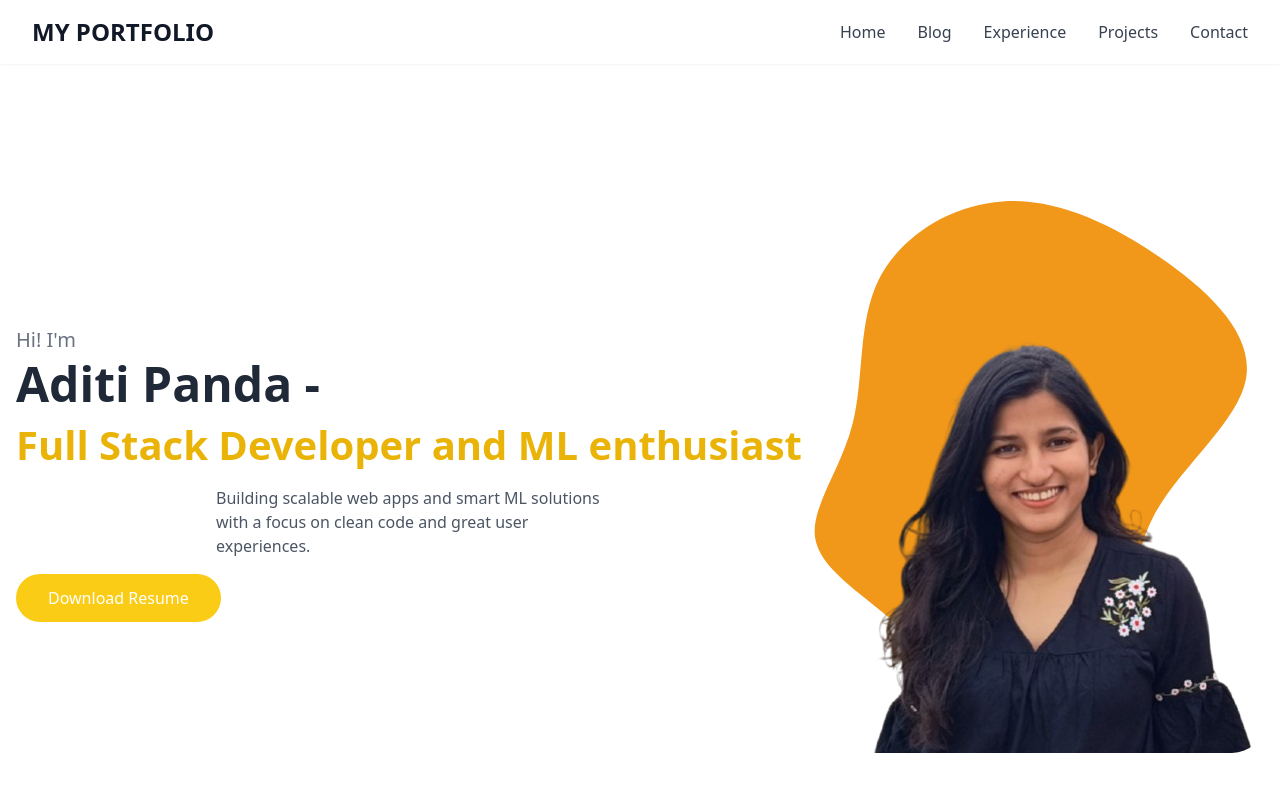
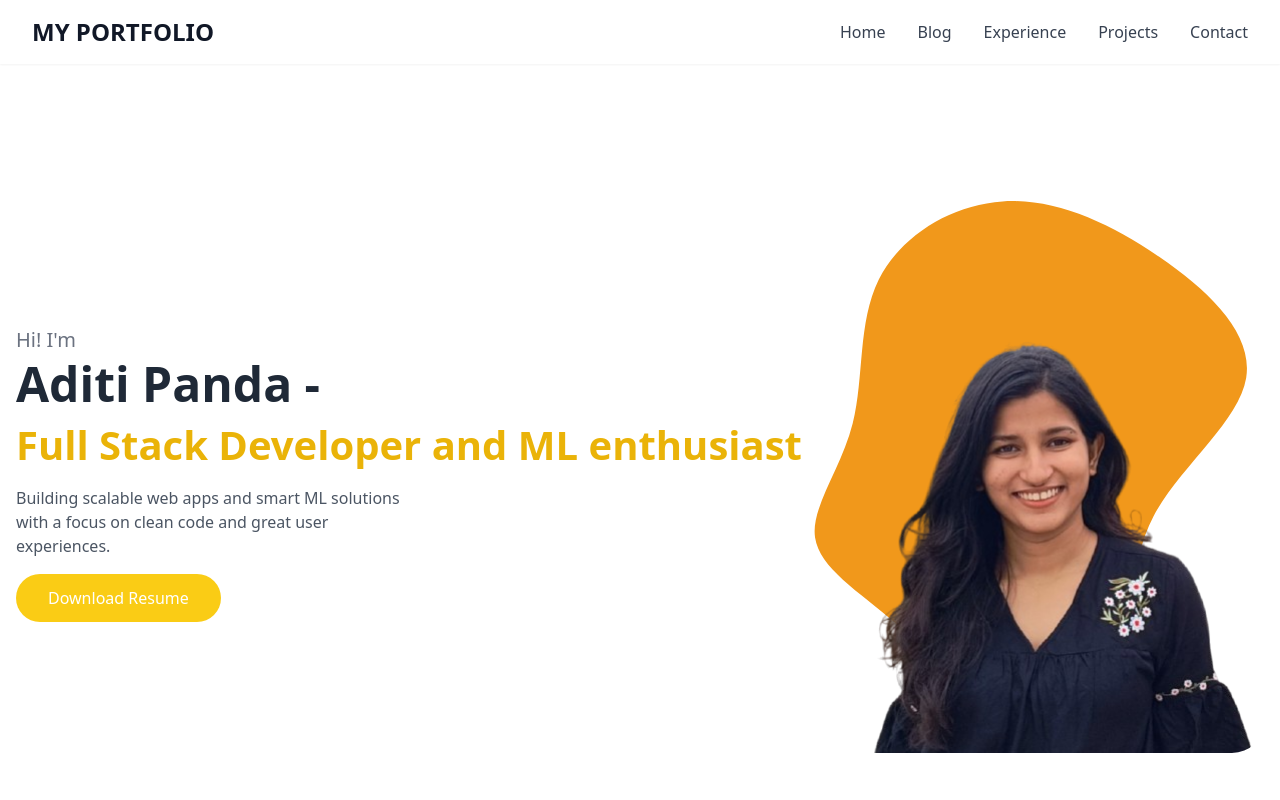
Before and after one commit to aditipanda01/my_portfolio, a React app: page / in a window 1280 px wide. Shown: the top 800 px of the page. Built offline with nearby package versions, Linux system fonts and the light colour scheme; the HTML template or start-up script is replaced by a standard one.

Commit message:
final touches done

```diff
--- a/src/components/Hero.jsx
+++ b/src/components/Hero.jsx
@@ -1,5 +1,6 @@
 import profileImg from "../assets/profile.png";
 import blobImg from "../assets/blob.svg";
+import resumePDF from "../assets/resume.pdf";
 import "./styles/Hero.css"; // Create and link the CSS file for layered styles
 
 export default function Hero() {
@@ -15,7 +16,7 @@ export default function Hero() {
           Building scalable web apps and smart ML solutions with a focus on clean code and great user experiences.
           </p>
           <div className="buttons">
-            <button className="btn yellow">Download Resume</button>
+            <a href={resumePDF} download className="btn yellow">Download Resume</a>
           </div>
         </div>
        <div className="grid w-full max-w-md mx-auto lg:mx-0 place-items-center">
--- a/src/components/styles/Hero.css
+++ b/src/components/styles/Hero.css
@@ -52,6 +52,15 @@
   color: #4b5563;
   max-width: 400px;
   margin: 1rem auto;
+  text-align: center;
+}
+
+@media (min-width: 1024px) {
+  .subtext {
+    text-align: left;
+    margin-left: 0;
+    margin-right: 0;
+  }
 }
 
 .buttons {
```
Also changed, not shown: 1 other file (tests, documents, lock files or other folders).
